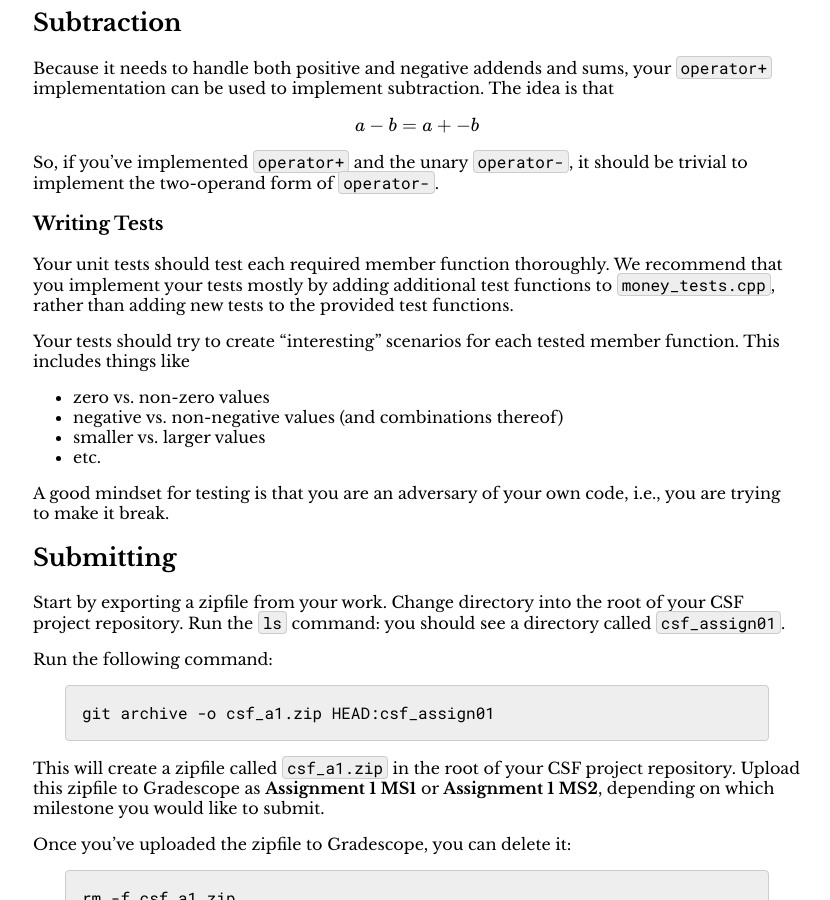
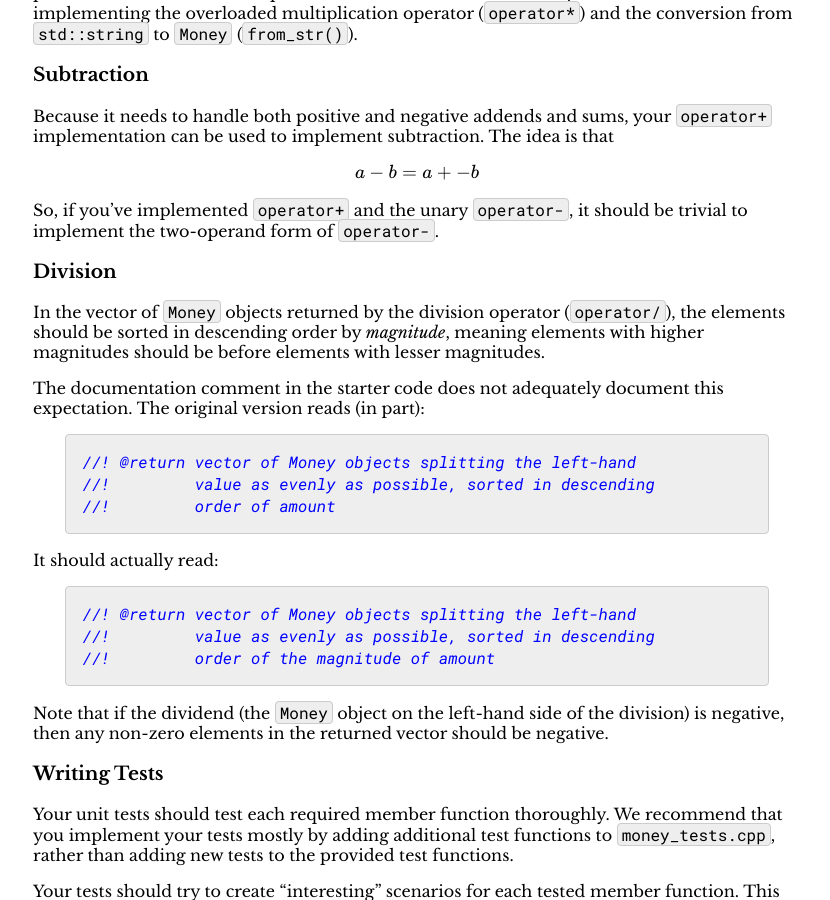
Before and after one commit to jhucsf/fall2026, a Jekyll site: the page built from assign/assign01.md, in a window 1280 px wide and 900 px high, scrolled down 4151 px. Shown: the whole window, without its empty margins (223-1053 px from the left). Built offline with Jekyll 4.4.1, drawn with Linux system fonts in a browser that asks for light colours; formulas are drawn with MathJax 3; some of the changed text lies outside the part shown.

Commit message:
clarification to expected behavior for division

````diff
--- a/assign/assign01.md
+++ b/assign/assign01.md
@@ -6,6 +6,9 @@ title: "Assignment 1: Making Cents"
 Milestone 1: due Wednesday, September 9th
 
 Milestone 2: due Wednesday, September 16th
+
+*Update 9/8*: clarified expected behavior for division when
+the dividend is negative; see the [Division](#division) section
 
 # Overview
 
@@ -219,7 +222,7 @@ be computed without overflow. This technique should be useful in implementing
 the overloaded multiplication operator (`operator*`) and the conversion from
 `std::string` to `Money` (`from_str()`).
 
-## Subtraction
+### Subtraction
 
 Because it needs to handle both positive and negative addends and
 sums, your `operator+` implementation can be used to implement subtraction.
@@ -229,6 +232,34 @@ $$a - b = a + -b$$
 
 So, if you've implemented `operator+` and the unary `operator-`, it should
 be trivial to implement the two-operand form of `operator-`.
+
+### Division
+
+In the vector of `Money` objects returned by the division operator
+(`operator/`), the elements should be sorted in descending order
+by *magnitude*, meaning elements with higher magnitudes should be
+before elements with lesser magnitudes.
+
+The documentation comment in the starter code does not adequately
+document this expectation.  The original version reads (in part):
+
+```c++
+//! @return vector of Money objects splitting the left-hand
+//!         value as evenly as possible, sorted in descending
+//!         order of amount
+```
+
+It should actually read:
+
+```c++
+//! @return vector of Money objects splitting the left-hand
+//!         value as evenly as possible, sorted in descending
+//!         order of the magnitude of amount
+```
+
+Note that if the dividend (the `Money` object on the left-hand side
+of the division) is negative, then any non-zero elements in the
+returned vector should be negative.
 
 ### Writing Tests
 
````
Also changed, not shown: index.md (+5 -2 lines).
